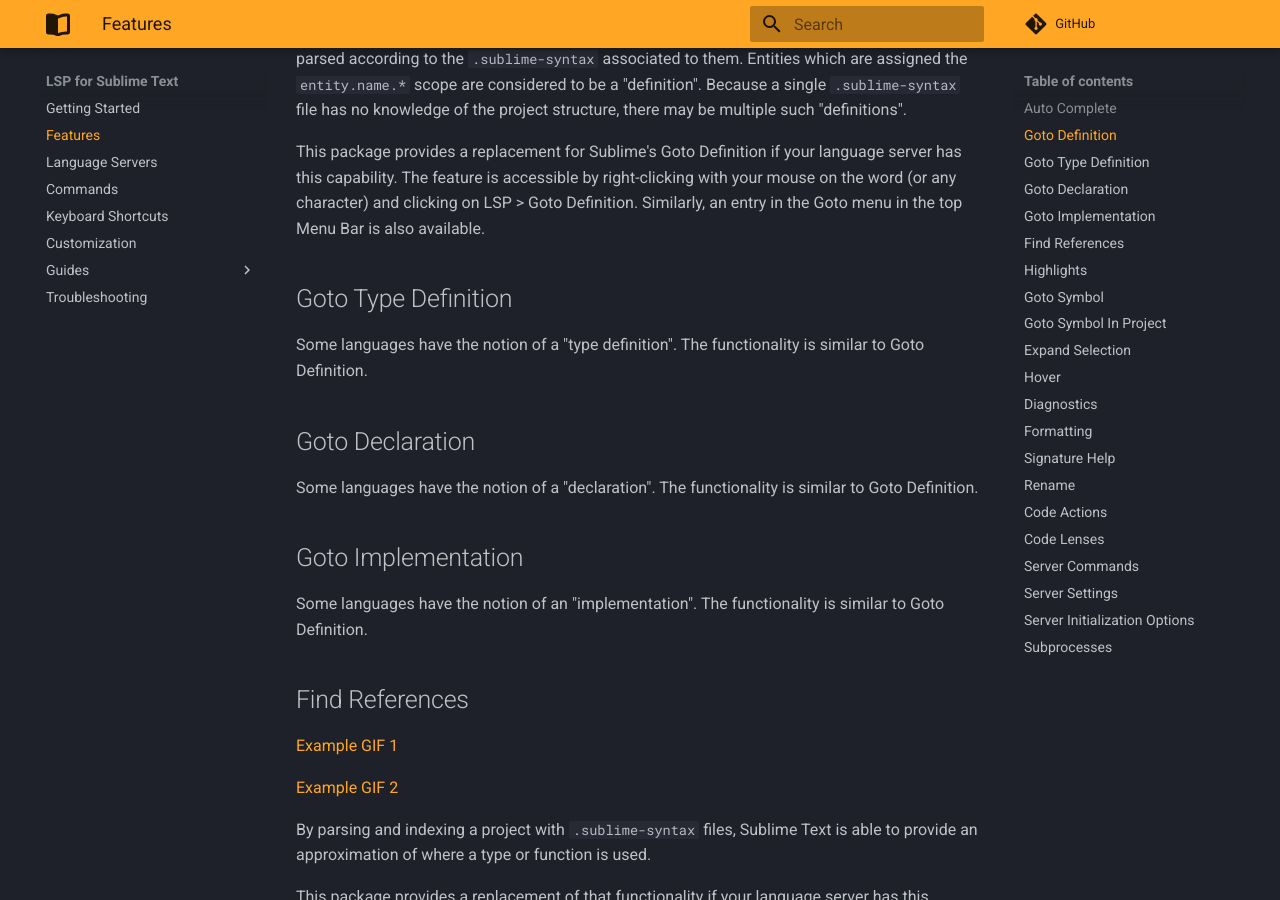
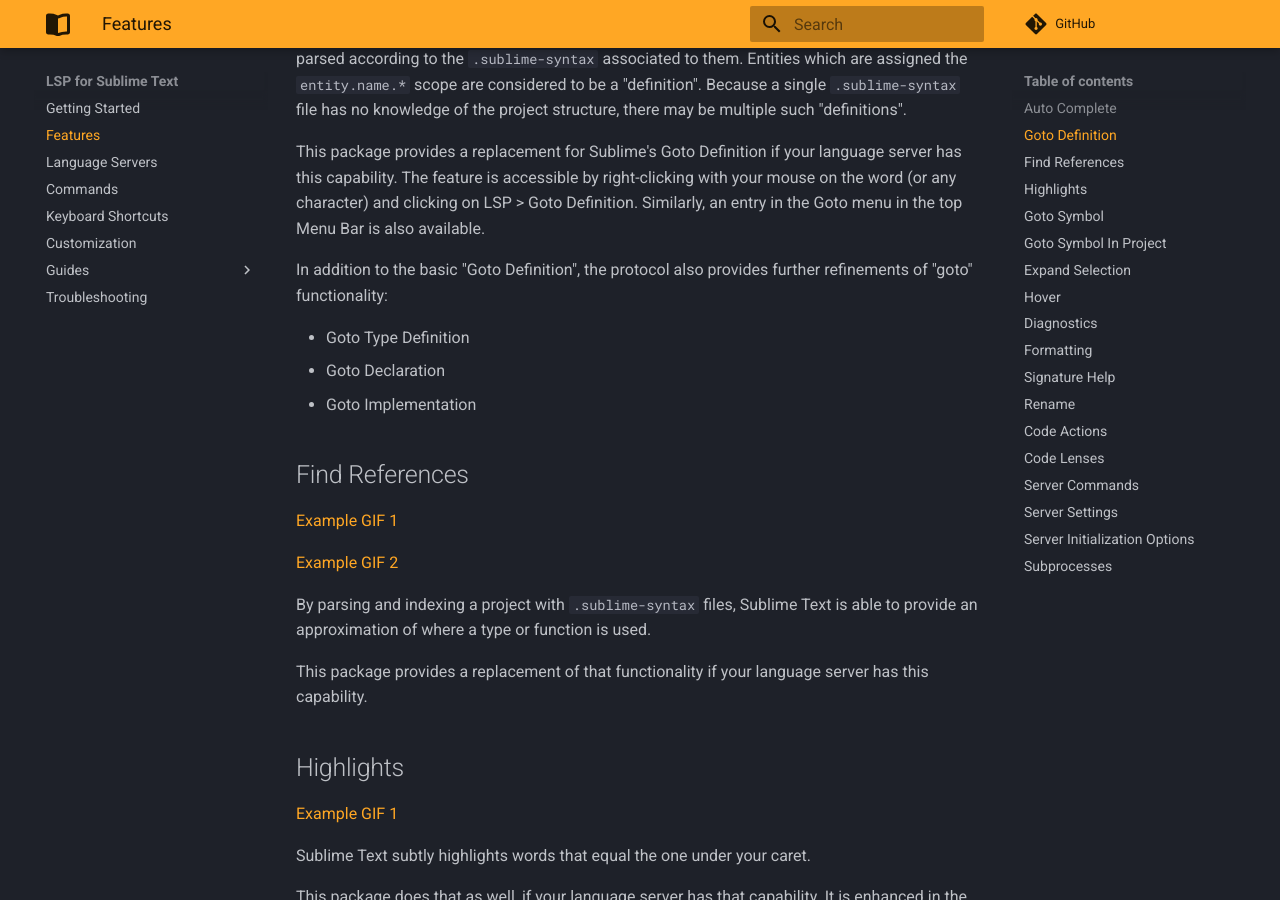
Before and after one commit to sublimelsp/LSP, an MkDocs documentation site: the page built from docs/src/features.md, in a window 1280 px wide and 900 px high, scrolled down 872 px. Built offline with MkDocs 1.6.1 and Material for MkDocs 9.7.7, drawn with Linux system fonts in a browser that asks for light colours; comment, search, counter and statistics services are not loaded.

Commit message:
merge 'definition', 'type definition', 'declaration', 'implementation'

```diff
--- a/docs/src/features.md
+++ b/docs/src/features.md
@@ -25,17 +25,11 @@
 
 This package provides a replacement for Sublime's Goto Definition if your language server has this capability. The feature is accessible by right-clicking with your mouse on the word (or any character) and clicking on LSP > Goto Definition. Similarly, an entry in the Goto menu in the top Menu Bar is also available.
 
-## Goto Type Definition
+In addition to the basic "Goto Definition", the protocol also provides further refinements of "goto" functionality:
 
-Some languages have the notion of a "type definition". The functionality is similar to Goto Definition.
-
-## Goto Declaration
-
-Some languages have the notion of a "declaration". The functionality is similar to Goto Definition.
-
-## Goto Implementation
-
-Some languages have the notion of an "implementation". The functionality is similar to Goto Definition.
+- Goto Type Definition
+- Goto Declaration
+- Goto Implementation
 
 ## Find References
 
```
